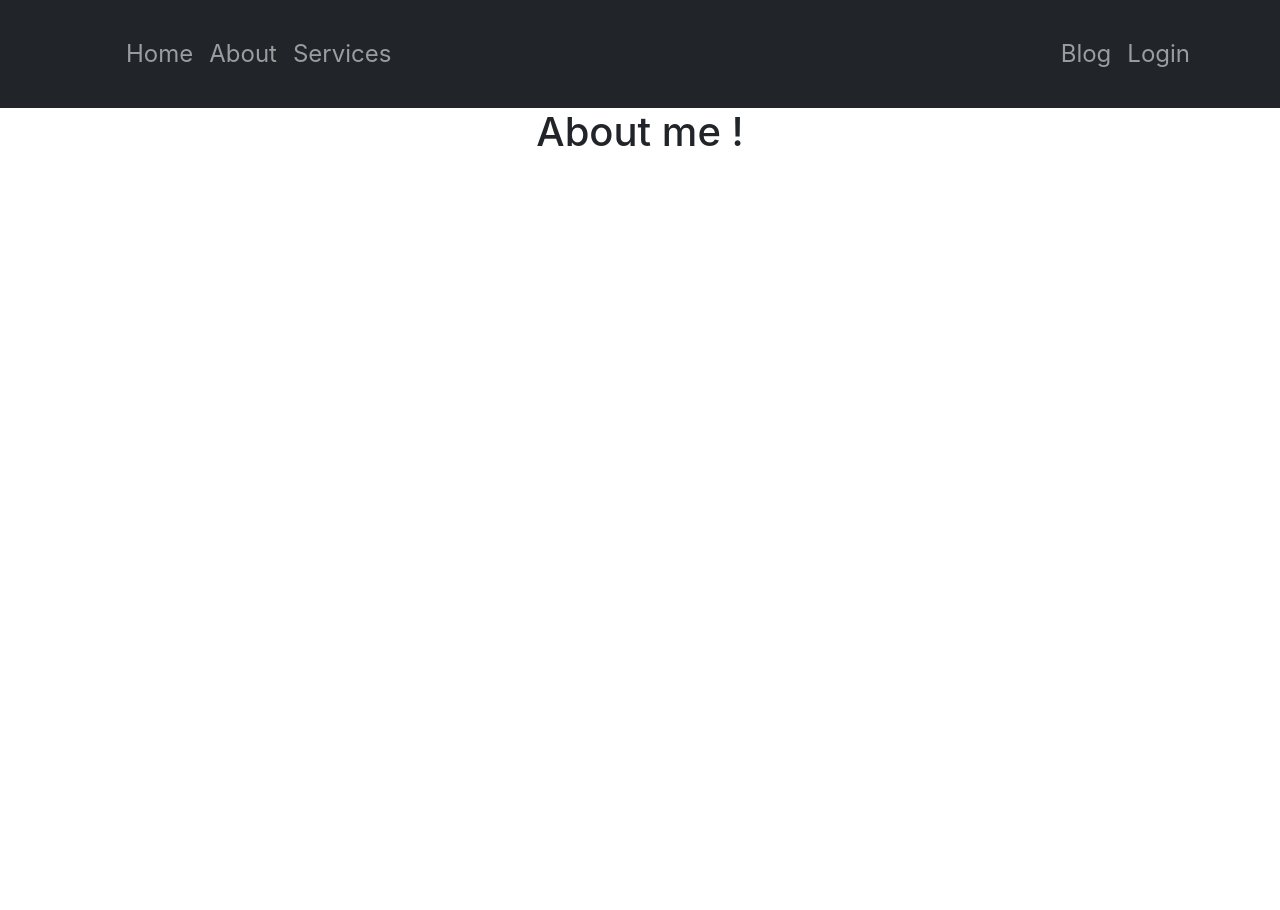
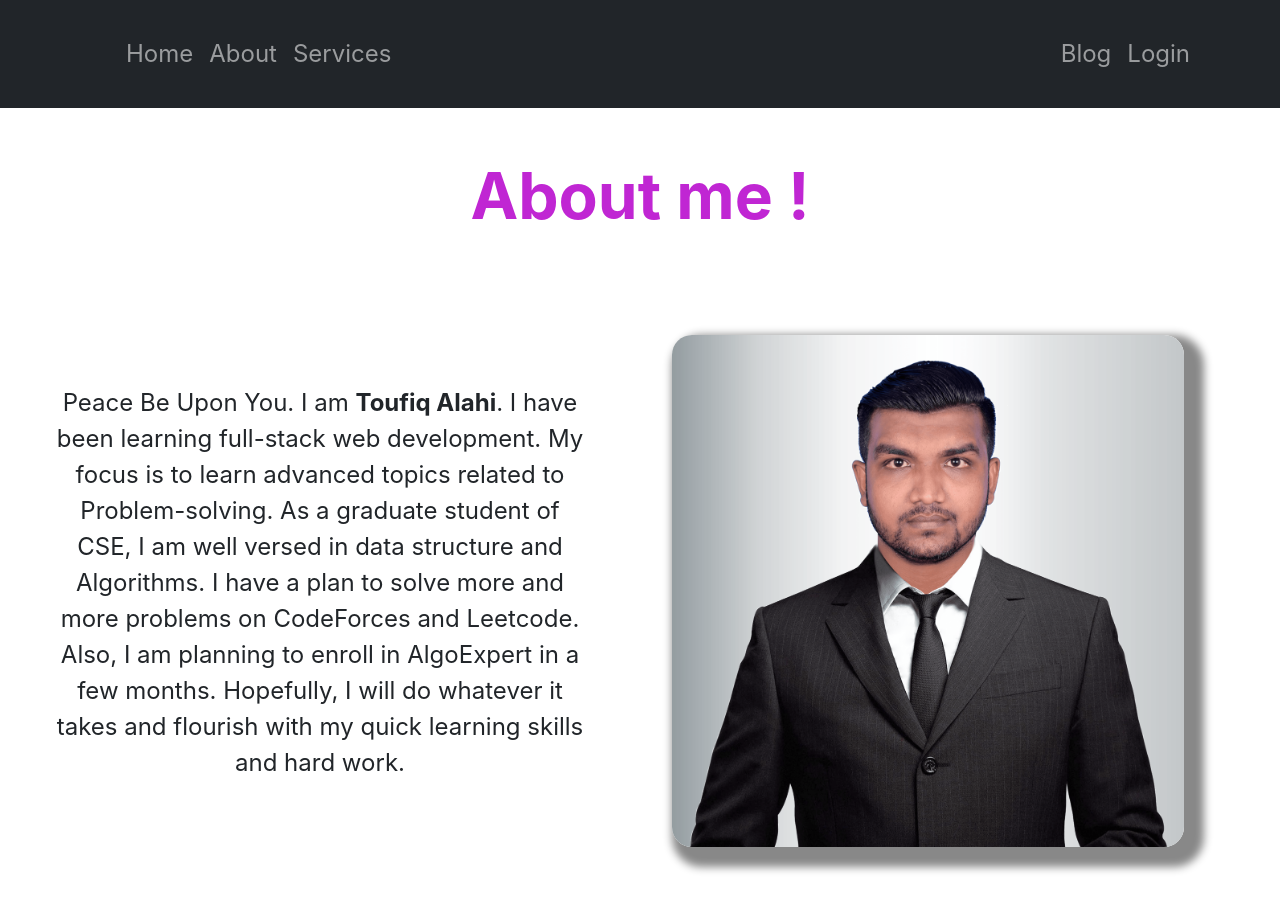
Before and after one commit to ToufiqAlahi/Immigration-service, a React (Create React App) app in the folder butterfinger-immigration/: page /about in a window 1280 px wide. Shown: the top 910 px of the page. Before the commit the page ends 800 px from the top, so only its background shows below. Built offline with nearby package versions, Linux system fonts and the light colour scheme; no server answers.

Commit message:
Added About me section

```diff
--- /dev/null
+++ b/butterfinger-immigration/src/components/PAGES/About/About.css
@@ -0,0 +1,27 @@
+.about-header{
+    font-size: 4em;
+    font-weight: bold;
+    color: #c026d3 !important;
+    margin-top: 50px;
+    margin-bottom: 100px;
+}
+
+.about-container{
+    display: grid;
+    grid-template-columns: 1fr 1fr;
+    align-items: center;
+    margin-bottom: 150px;
+
+}
+
+.about-text{
+    padding: 0 50px;
+    font-size: 1.5em;
+}
+
+.my-img{
+width: 40vw;
+margin-left: 2rem;
+border-radius: 20px;
+box-shadow: 10px 10px 8px 10px #888888;
+}
--- a/butterfinger-immigration/src/components/PAGES/About/About.js
+++ b/butterfinger-immigration/src/components/PAGES/About/About.js
@@ -1,9 +1,17 @@
 import React from "react";
+import './About.css'
+import myimg from './../../../Images/4 sq-min.png'
 
 const About = () => {
     return (
+
         <div>
-            <h1>About me ! </h1>
+            <h1 className="about-header">About me ! </h1>
+
+            <div className="about-container">
+                <p className="about-text">Peace Be Upon You. I am <strong>Toufiq Alahi</strong>. I have been learning full-stack web development. My focus is to learn advanced topics related to Problem-solving. As a graduate student of CSE, I am well versed in data structure and Algorithms. I have a plan to solve more and more problems on CodeForces and Leetcode. Also, I am planning to enroll in AlgoExpert in a few months. Hopefully, I will do whatever it takes and flourish with my quick learning skills and hard work. </p>
+                <img className="my-img" src={myimg} alt="" />
+            </div>
         </div>
     );
 };
```
Also changed, not shown: butterfinger-immigration/src/Images/4 sq-min.png (added).
